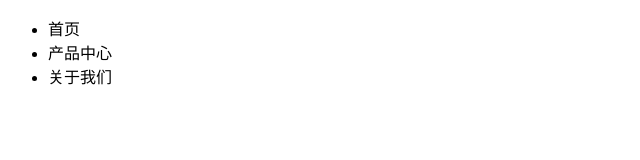
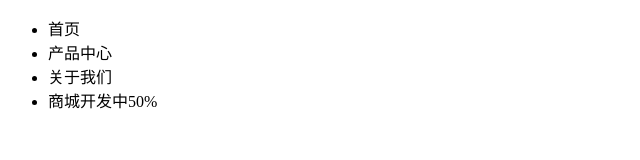
Before and after one commit to wuwuyu/git-study-item, a plain HTML site: page index.html in a window 1280 px wide. Shown: the whole page, without its empty margins (0-640 px from the left). Drawn offline with Linux system fonts and the light colour scheme.

Commit message:
商城半成品

```diff
--- a/index.html
+++ b/index.html
@@ -5,7 +5,6 @@
 <title>git study item</title>
 </head>
 <body>
-    <ul><li>首页</li><li>产品中心</li><li>关于我们</li></ul>
-
+    <ul><li>首页</li><li>产品中心</li><li>关于我们</li><li>商城开发中50%</li></ul>
 </body>
 </html>
```
